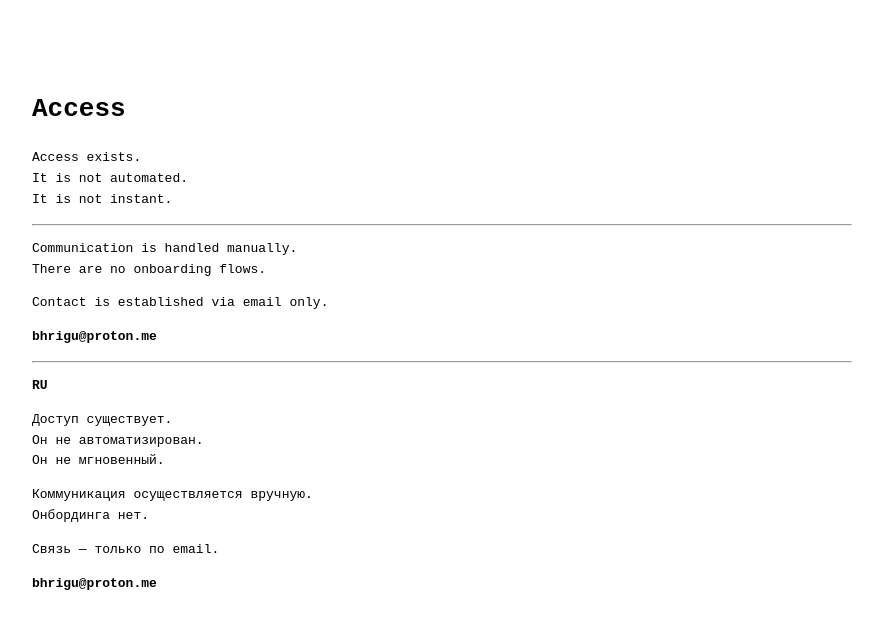
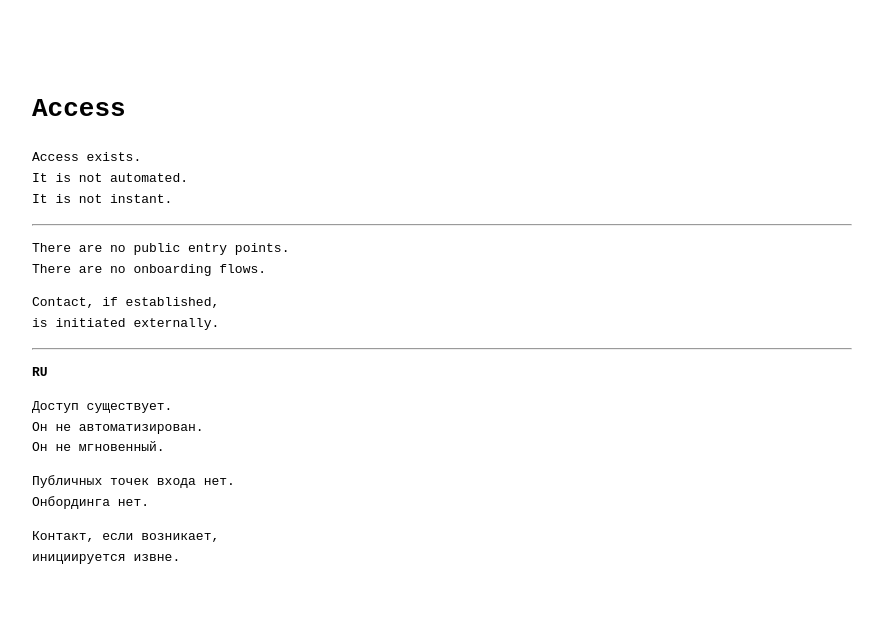
Before and after one commit to AiBhrigu/bhrigu-portal, a Next.js app: page /access in a window 1280 px wide. Shown: the top 628 px of the page, without its empty margins (40-923 px from the left). Built offline with nearby package versions, Linux system fonts and the light colour scheme.

Commit message:
portal: remove explicit email from access gate

```diff
--- a/pages/access.js
+++ b/pages/access.js
@@ -12,15 +12,14 @@ export default function Access() {
       <hr />
 
       <p>
-        Communication is handled manually.<br />
+        There are no public entry points.<br />
         There are no onboarding flows.
       </p>
 
       <p>
-        Contact is established via email only.
+        Contact, if established,<br />
+        is initiated externally.
       </p>
-
-      <p><strong>bhrigu@proton.me</strong></p>
 
       <hr />
 
@@ -33,15 +32,14 @@ export default function Access() {
       </p>
 
       <p>
-        Коммуникация осуществляется вручную.<br />
+        Публичных точек входа нет.<br />
         Онбординга нет.
       </p>
 
       <p>
-        Связь — только по email.
+        Контакт, если возникает,<br />
+        инициируется извне.
       </p>
-
-      <p><strong>bhrigu@proton.me</strong></p>
     </main>
   );
 }
```
